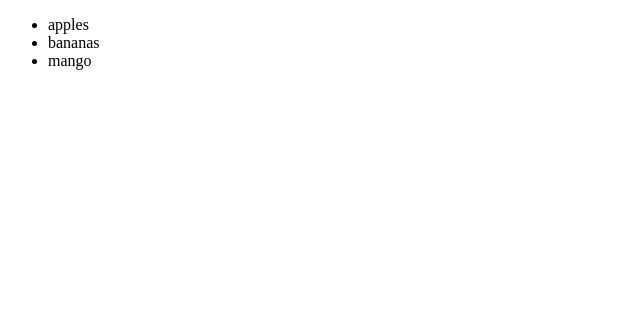
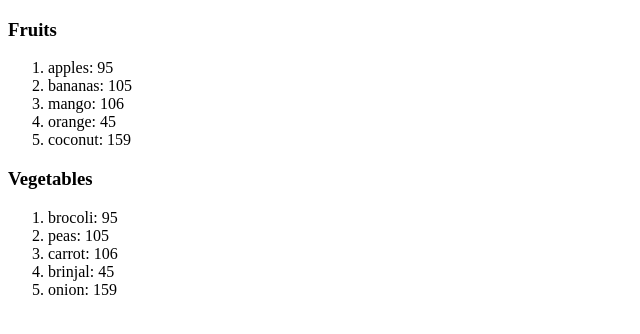
Before and after one commit to Sanidhya-Pundeer/React-Basics, a React (Vite) app in the folder my-react-app/: page / in a window 1280 px wide. Shown: the top 334 px of the page, without its empty margins (0-640 px from the left). Built offline with nearby package versions, Linux system fonts and the light colour scheme.

Commit message:
lists in process

```diff
--- a/my-react-app/src/App.jsx
+++ b/my-react-app/src/App.jsx
@@ -5,9 +5,22 @@ import UserGreeting from "./UserGreeting.jsx";
 import List from "./List.jsx";
 
 function App() {
+
+    const fruits =[{id: 101, name: 'apples', cal: 95},
+               {id: 102, name: 'bananas', cal: 105},
+               {id: 103, name: 'mango', cal: 106},
+               {id: 104, name: 'orange', cal: 45},
+               {id: 105, name: 'coconut', cal: 159}];
+
+    const vegetables =[{id: 106, name: 'brocoli', cal: 95},
+               {id: 107, name: 'peas', cal: 105},
+               {id: 108, name: 'carrot', cal: 106},
+               {id: 109, name: 'brinjal', cal: 45},
+               {id: 110, name: 'onion', cal: 159}];
     return (
         <>
-        <List></List>
+        <List items= {fruits} category='Fruits'></List>
+        <List items= {vegetables} category='Vegetables'></List>
         </>
     );
 }
--- a/my-react-app/src/List.jsx
+++ b/my-react-app/src/List.jsx
@@ -1,8 +1,13 @@
-function List(){
-const fruits =['apples', 'bananas', 'mango'];
+function List(props){
 
-const listItems = fruits.map(fruit => <li>{fruit}</li>)
-return (<ul>{listItems}</ul>);
+const itemList = props.items;
+const category = props.category;
+
+const listItems = itemList.map(item => <li key={item.id}>{item.name}: {item.cal}</li>)
+
+return (<>
+<h3>{category}</h3><ol>{listItems}</ol>
+</>);
 
 }
 
```
Also changed, not shown: my-react-app/quickNotes.txt.
